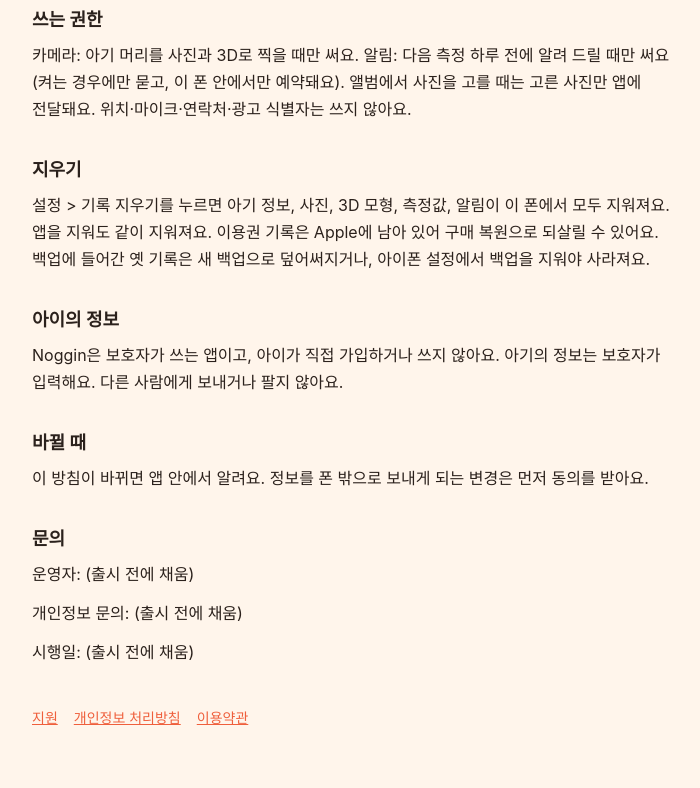
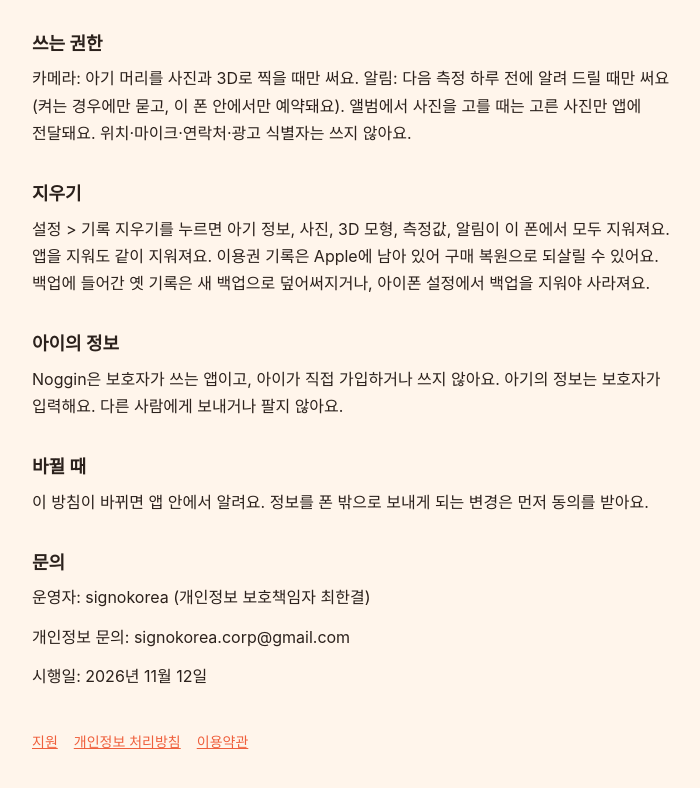
Before and after one commit to noggin-app/noggin-legal, a plain HTML site: page privacy.html in a window 1280 px wide. Shown: the part 988-1776 px from the top of the page, without its empty margins (288-988 px from the left). Drawn offline with Linux system fonts and the light colour scheme.

Commit message:
Fill operator, contact e-mail and effective date
Co-Authored-By: Claude Opus 5.5 <noreply@anthropic.com>

```diff
--- a/privacy.html
+++ b/privacy.html
@@ -20,7 +20,7 @@ nav a{color:var(--coral)}
 </style></head>
 <body><main><header><span class="logo"><svg width="26" height="26" viewBox="0 0 200 200" aria-hidden="true"><path fill="#fff" d="M104 36C152 33 188 66 188 114 188 158 154 180 102 180 50 180 14 160 14 115 14 70 54 39 104 36Z"/><ellipse cx="86" cy="100" rx="11" ry="16" fill="#EF5F3C"/><ellipse cx="116" cy="100" rx="11" ry="16" fill="#EF5F3C"/></svg></span><a href="index.html">Noggin</a></header>
 <h1>개인정보 처리방침 (초안)</h1>
-<p class="note">변호사 검토 전 초안이에요. 앱 안의 글과 같은 글이에요. (출시 전에 채움)은 운영자가 정해서 채워요.</p>
+<p class="note">변호사 검토 전 초안이에요. 앱 안의 글과 같은 글이에요. 운영자·문의·시행일은 2026-11-12에 운영자가 정한 값으로 채웠어요.</p>
 <h2>한눈에</h2>
 <p>Noggin에는 우리 서버가 없어요. 아기 정보와 측정 기록은 이 폰 안에만 저장되고, 우리에게 전송되지 않아요. 폰 밖으로 나가는 것은 결제 정보뿐이에요. 광고·추적·분석 도구도 없어요.</p>
 <h2>다루는 정보</h2>
@@ -40,8 +40,8 @@ nav a{color:var(--coral)}
 <h2>바뀔 때</h2>
 <p>이 방침이 바뀌면 앱 안에서 알려요. 정보를 폰 밖으로 보내게 되는 변경은 먼저 동의를 받아요.</p>
 <h2>문의</h2>
-<p>운영자: (출시 전에 채움)</p>
-<p>개인정보 문의: (출시 전에 채움)</p>
-<p>시행일: (출시 전에 채움)</p>
+<p>운영자: signokorea (개인정보 보호책임자 최한결)</p>
+<p>개인정보 문의: signokorea.corp@gmail.com</p>
+<p>시행일: 2026년 11월 12일</p>
 <nav><a href="index.html">지원</a><a href="privacy.html">개인정보 처리방침</a><a href="terms.html">이용약관</a></nav>
 </main></body></html>
```
Also changed, not shown: index.html (+1 -1 lines), terms.html (+4 -4 lines).
